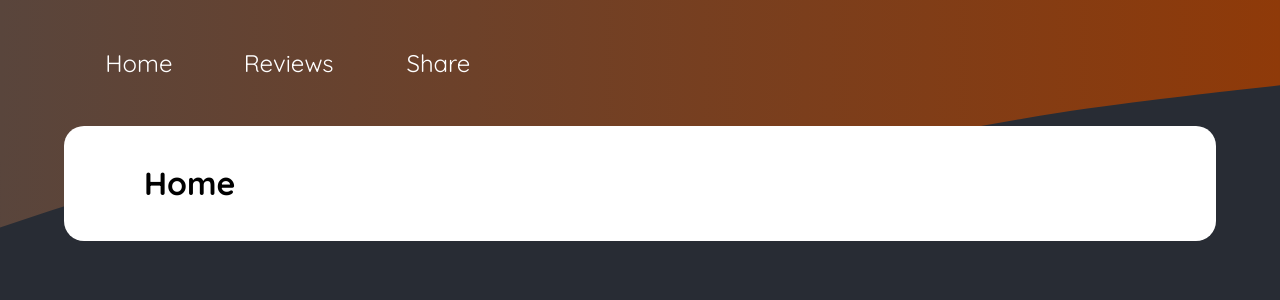
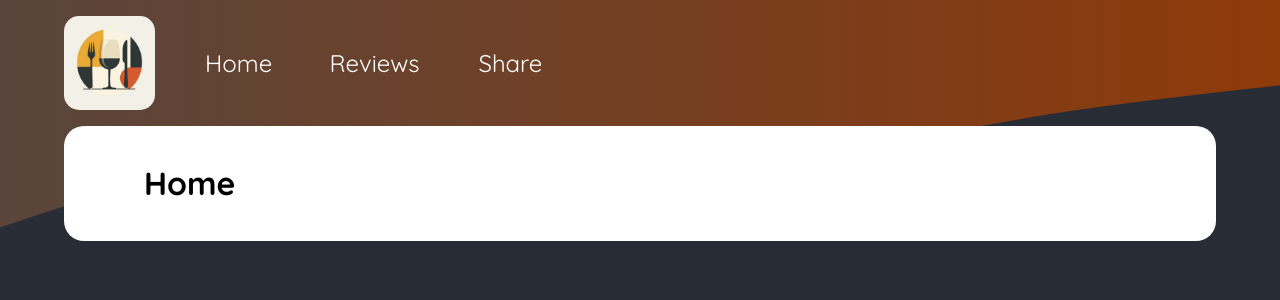
Before and after one commit to sean-xiao-zhao7/nextjs-meals, a Next.js app: page / in a window 1280 px wide. Shown: the top 300 px of the page. Built offline with nearby package versions, Linux system fonts and the light colour scheme.

Commit message:
Add header logo

```diff
--- a/app/layout.tsx
+++ b/app/layout.tsx
@@ -1,8 +1,13 @@
 import Link from "next/link";
+import Image from "next/image";
 
 // styles
 import "./globals.css";
 import "./styles/layouts/main-layout.css";
+import "./styles/images/images.css";
+
+// images
+import mainLogo from "@/assets/logo_sean.png";
 
 export const metadata = {
     title: "Sean Nodis' Food Blog",
@@ -48,6 +53,15 @@ export default function RootLayout({ children }: { children: any }) {
                         ></path>
                     </svg>
                 </div>
+                <div id="menu-container">
+                    <div id="main-logo-container">
+                        <Image
+                            src={mainLogo.src}
+                            alt="Main logo"
+                            id="menu-logo"
+                            fill={true}
+                        />
+                    </div>
                     <menu>
                         <li>
                             <Link href={"/"}>Home</Link>
@@ -59,6 +73,7 @@ export default function RootLayout({ children }: { children: any }) {
                             <Link href={"/share"}>Share</Link>
                         </li>
                     </menu>
+                </div>
                 {children}
             </body>
         </html>
--- /dev/null
+++ b/app/styles/images/images.css
@@ -0,0 +1,5 @@
+temp {
+    border-radius: 100px;
+    position: relative;
+    width: 100px;
+}
--- a/app/styles/layouts/main-layout.css
+++ b/app/styles/layouts/main-layout.css
@@ -1,10 +1,27 @@
+#menu-container {
+    display: flex;
+    flex-direction: row;
+    width: 100%;
+    position: relative;
+}
+
+#main-logo-container {
+    border-radius: 100px;
+    position: relative;
+    width: 100px;
+    margin-right: 1rem;
+}
+
+#menu-logo {
+    border-radius: 15px;
+}
+
 menu {
     display: flex;
     flex-direction: row;
     width: 100%;
     margin: 0;
     padding: 0;
-    /* background-color: #00000038; */
 }
 menu li {
     list-style: none;
```
Also changed, not shown: assets/logo_sean.png (added), assets/logo_sean2.png (added). Lines whose indentation alone changed are shown as unchanged.
